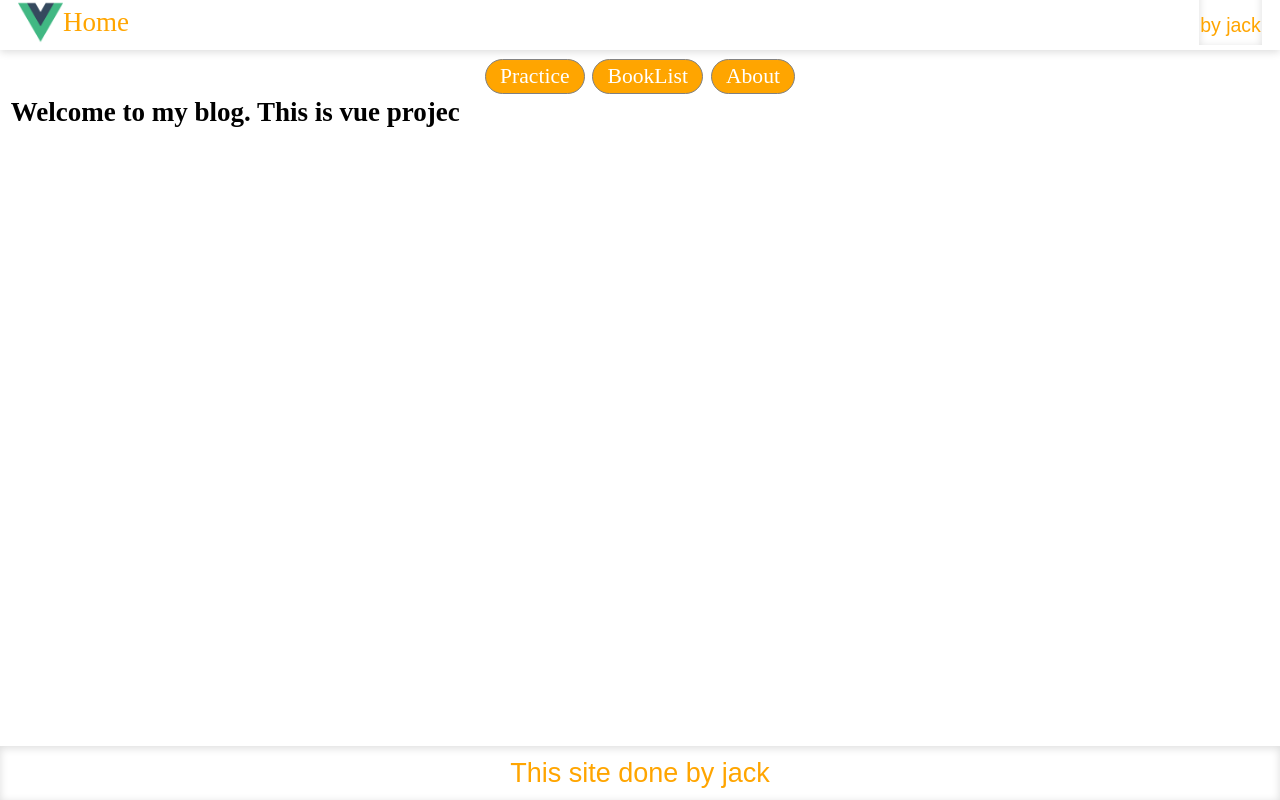
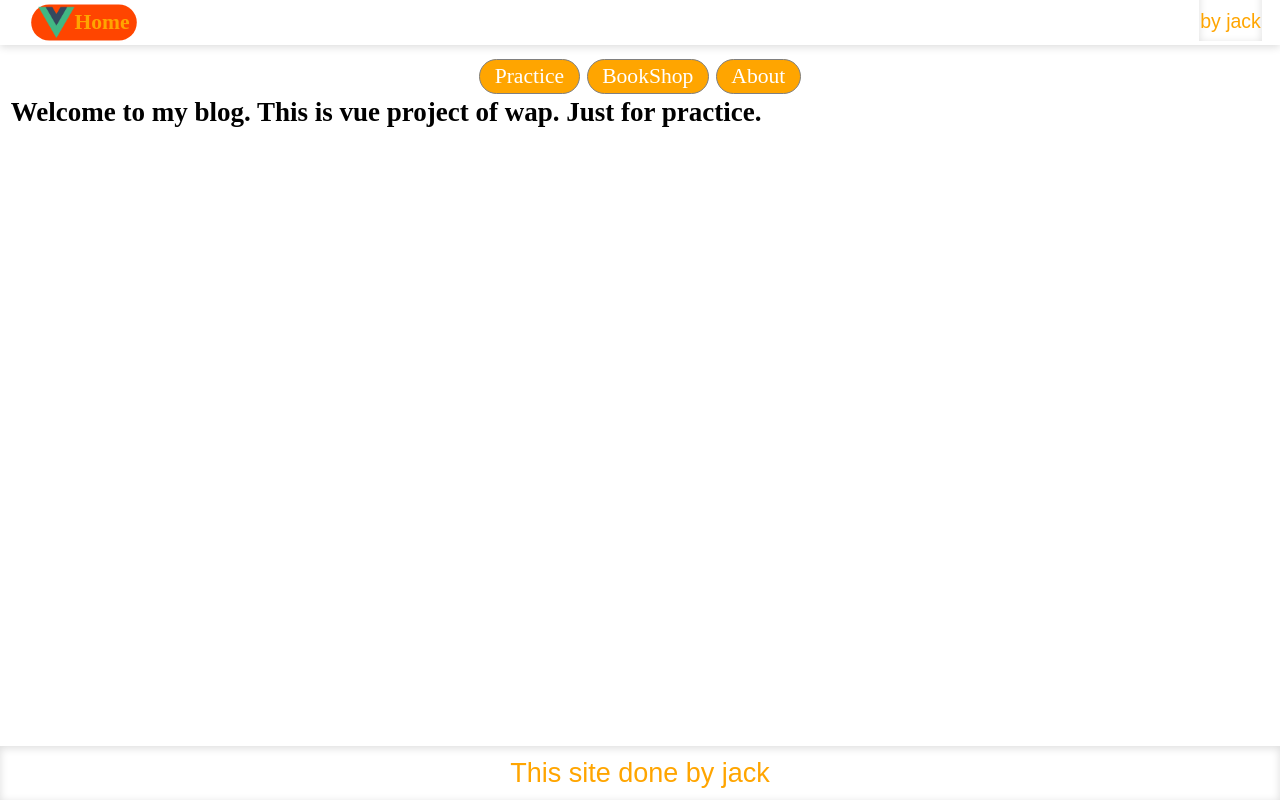
Before and after one commit to zhongmeizhi/vue-old-2016, a Vue app in the folder src/: page /#/ in a window 1280 px wide. Built offline with nearby package versions, Linux system fonts and the light colour scheme; the HTML template or start-up script is replaced by a standard one.

Commit message:
adjust style

```diff
--- a/src/components/common/header.vue
+++ b/src/components/common/header.vue
@@ -1,12 +1,12 @@
 <template>
 	<div class="jackHeader">
-		<div class="logo">
+		<div class="logo" :class="{homeActive:$route.name=='home'}">
 			<router-link to="/">
 				<img src="../../assets/logo.png"/>
 				<span>Home</span>
 			</router-link>
 		</div>
-		<div class="cartSvg">
+		<div class="cartSvg" :class="{cartActive:$route.name=='cart'}">
 			<router-link to="/book/cart">
 				<object data="/static/tiny/cart.svg" type="image/svg+xml"/>
 			</router-link>
@@ -29,16 +29,25 @@
 		float: left;
 		height: 2.5rem;
 		margin-left: 1rem;
+		padding: 0 0.5rem;
 	}
-	.jackHeader .logo span{
+	.logo span{
 		display: inline-block;
 		vertical-align: middle;
 		color: orange;
 		font-size: 1.5rem;
 	}
-	.jackHeader .logo img{
+	.logo img,.logo a{
+		display: inline-block;
 		vertical-align: middle;
 		height: 2.5rem;
+	}
+	.jackHeader .homeActive{
+		transform: scale(0.8);
+		background: orangered;
+		border-radius: 4rem;
+		color: white;
+		font-weight: bold;
 	}
 	.cartSvg{
 		float: right;
@@ -48,9 +57,15 @@
 		position: relative;
 		display: inline-block;
 		width: 3.5rem;
-		height: 2.5rem;
+		height: 2.3rem;
+	    vertical-align: middle;
 	}
 	.cartSvg object{
-		z-index: -1;
+		z-index: -12;
+	}
+	.cartSvg.cartActive{
+		background: orangered;
+		opacity: 0.99;
+		border-radius: 4rem;
 	}
 </style>
--- a/src/components/common/nav.vue
+++ b/src/components/common/nav.vue
@@ -1,7 +1,7 @@
 <template>
 	<div class="jackNav">
 		<ul>
-			<li v-for="nav in menu.list">
+			<li v-for="nav in menu.list" :class="{navActive:nav.link==$route.name}">
 <!-- :href 跳转的是url不是hash，需要route设置mode:"history" -->
 				<!--<a :href="nav.link">{{nav.name}}</a>-->
 
@@ -20,16 +20,25 @@ export default{
 	    	menu: {
 	    		list: [
 	    			{name:"Practice",link:"abc"},
-	    			{name:"BookList",link:"book"},
+	    			{name:"BookShop",link:"book"},
 	    			{name:"About",link:"about"}
 	    		]
 	    	}
 		}
+	},
+	mounted(){
+		this.$nextTick(function(){
+		})
 	}
 }
 </script>
 
 <style scoped>
+	.jackNav .navActive{
+		transform: scale(0.8);
+		background: orangered;
+		border: 0.1rem solid black;
+	}
 	.jackNav{
 		margin: 3.3rem 0.6rem 0 0.6rem;
 	}
--- a/src/components/main/home.vue
+++ b/src/components/main/home.vue
@@ -19,6 +19,7 @@ export default {
   },
   watch:{
   	"msg":function(v,o){
+  		console.log(this.$route.name)
   	}
   },
   methods:{
@@ -32,7 +33,7 @@ export default {
 	  			} else{
 	  				clearTimeout(tot);
 	  			}
-  			},130)
+  			},50)
   		return this.msg;
   	}
   }
```
